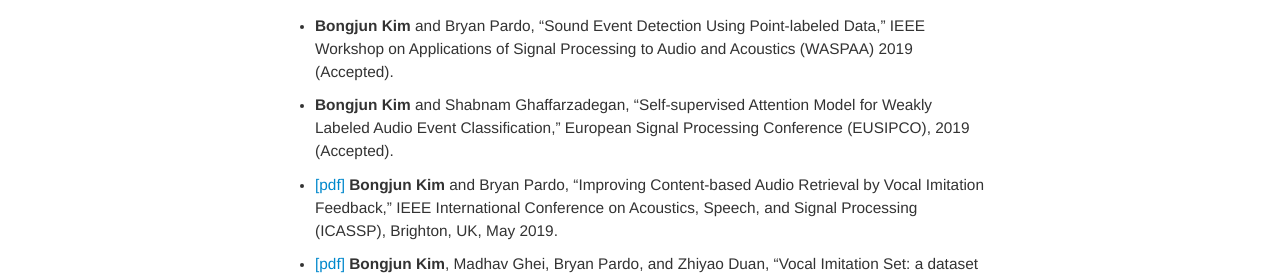
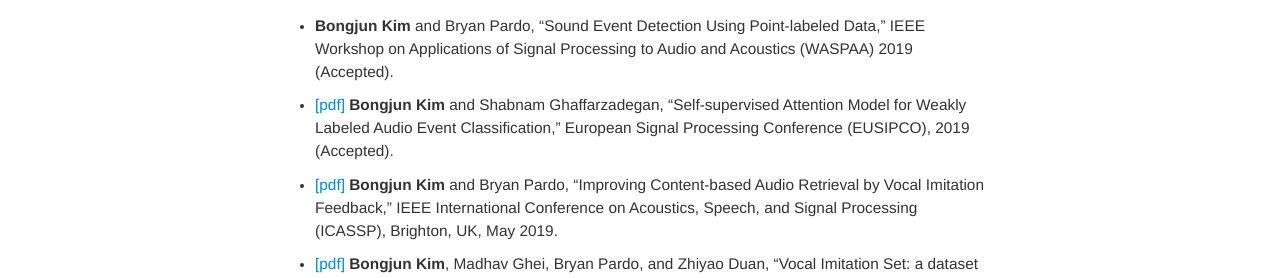
Before and after one commit to bongjun/bongjun.github.io, a Jekyll site: the page built from pages/publications.md, in a window 1280 px wide. Shown: the part 198-476 px from the top of the page. Built offline with Jekyll 4.4.1, drawn with Linux system fonts in a browser that asks for light colours.

Commit message:
Update publications.md

```diff
--- a/pages/publications.md
+++ b/pages/publications.md
@@ -8,7 +8,7 @@ description: Bongjun Kim's publications
 
 * **Bongjun Kim** and Bryan Pardo, "Sound Event Detection Using Point-labeled Data," IEEE Workshop on Applications of Signal Processing to Audio and Acoustics (WASPAA) 2019 (Accepted).
 
-* **Bongjun Kim** and Shabnam Ghaffarzadegan, "Self-supervised Attention Model for Weakly Labeled Audio Event Classification," European Signal Processing Conference (EUSIPCO), 2019 (Accepted).
+* [[pdf]]({{ BASE_PATH }}/pages/files/papers/eusipco19_BK.pdf) **Bongjun Kim** and Shabnam Ghaffarzadegan, "Self-supervised Attention Model for Weakly Labeled Audio Event Classification," European Signal Processing Conference (EUSIPCO), 2019 (Accepted).
 
 * [[pdf]]({{ BASE_PATH }}/pages/files/papers/icassp19_Kim.pdf) **Bongjun Kim** and Bryan Pardo, "Improving Content-based Audio Retrieval by Vocal Imitation Feedback," IEEE International Conference on Acoustics, Speech, and Signal Processing (ICASSP), Brighton, UK, May 2019.
 
```
